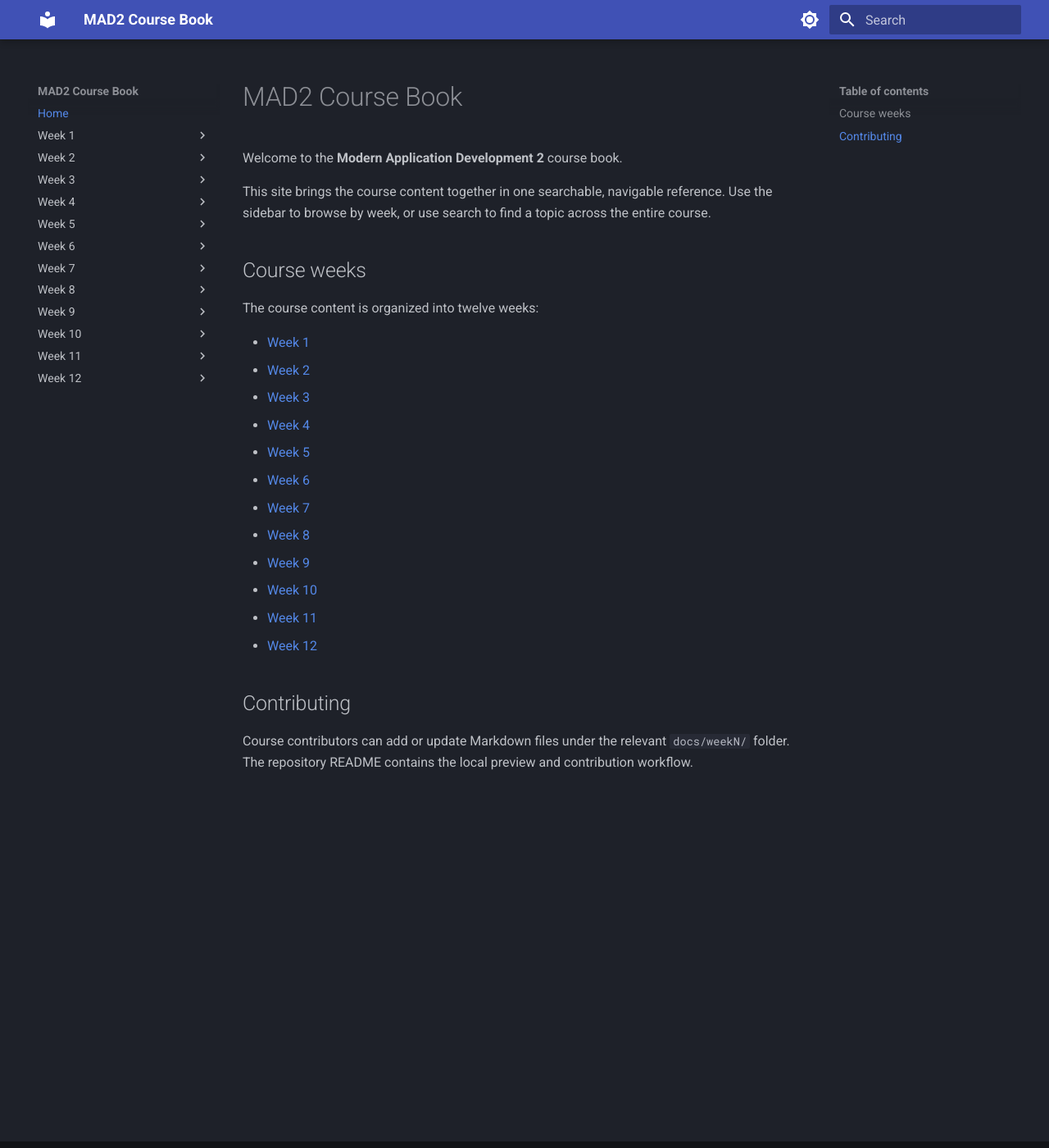
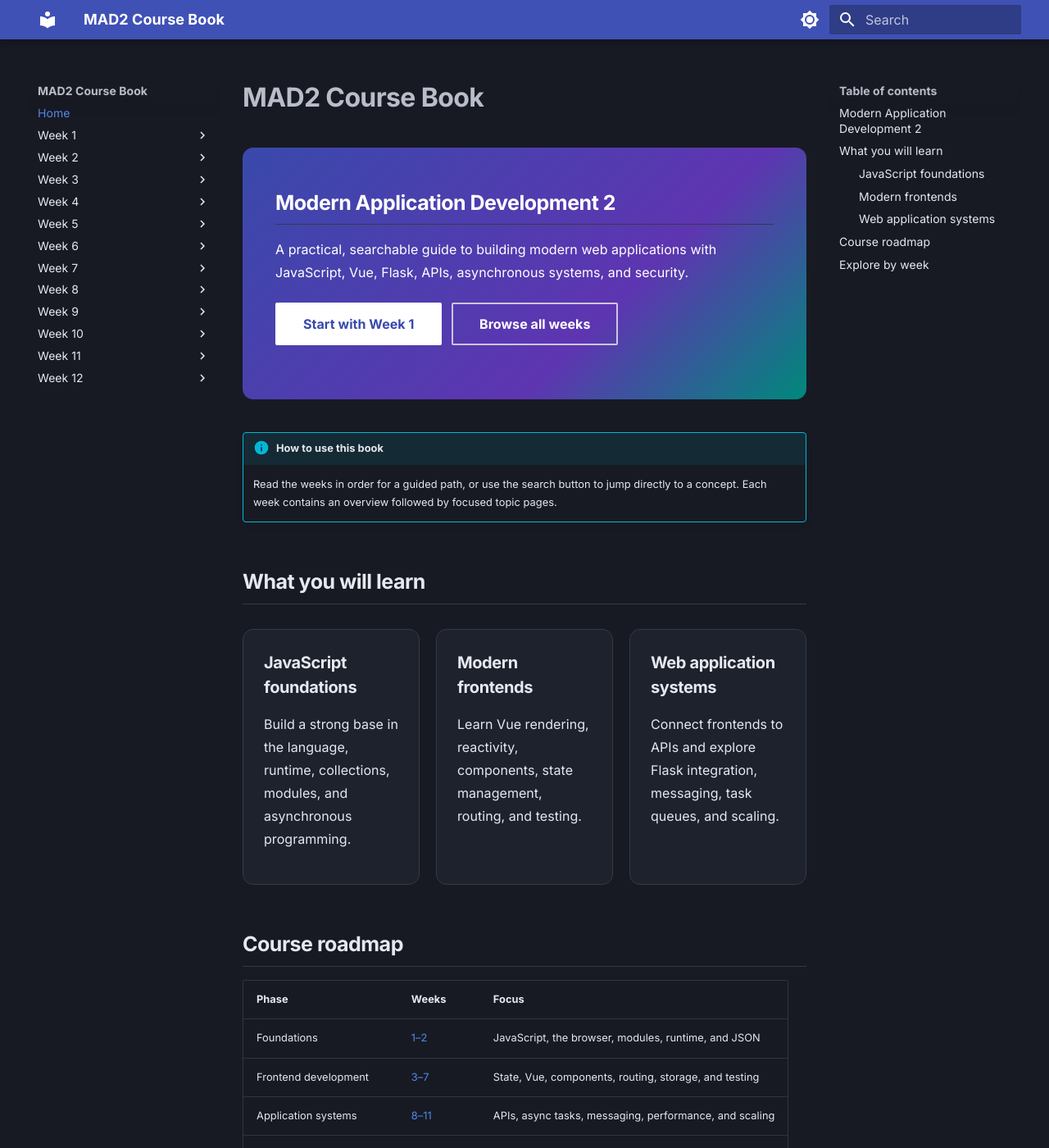
Before and after one commit to 24f2005644/appdev2coursebook, an MkDocs documentation site: the page built from docs/index.md, in a window 1280 px wide and 1400 px high. Shown: the whole window at 82% size. Built offline with MkDocs 1.6.1 and Material for MkDocs 9.7.7, drawn with Linux system fonts in a browser that asks for light colours; some of the changed text lies outside the part shown.

Commit message:
Improve course book visual design
Co-authored-by: Copilot <223556219+Copilot@users.noreply.github.com>

```diff
--- a/docs/index.md
+++ b/docs/index.md
@@ -1,12 +1,63 @@
 # MAD2 Course Book
 
-Welcome to the **Modern Application Development 2** course book.
+<div class="home-hero" markdown>
 
-This site brings the course content together in one searchable, navigable reference. Use the sidebar to browse by week, or use search to find a topic across the entire course.
+## Modern Application Development 2
 
-## Course weeks
+A practical, searchable guide to building modern web applications with JavaScript, Vue, Flask, APIs, asynchronous systems, and security.
 
-The course content is organized into twelve weeks:
+[Start with Week 1](week1/index.md){ .md-button .md-button--primary }
+[Browse all weeks](#course-roadmap){ .md-button }
+
+</div>
+
+!!! info "How to use this book"
+    Read the weeks in order for a guided path, or use the search button to jump directly to a concept. Each week contains an overview followed by focused topic pages.
+
+## What you will learn
+
+<div class="home-cards" markdown>
+
+<div class="home-card" markdown>
+
+### JavaScript foundations
+
+Build a strong base in the language, runtime, collections, modules, and asynchronous programming.
+
+</div>
+
+<div class="home-card" markdown>
+
+### Modern frontends
+
+Learn Vue rendering, reactivity, components, state management, routing, and testing.
+
+</div>
+
+<div class="home-card" markdown>
+
+### Web application systems
+
+Connect frontends to APIs and explore Flask integration, messaging, task queues, and scaling.
+
+</div>
+
+</div>
+
+## Course roadmap
+
+| Phase | Weeks | Focus |
+| --- | --- | --- |
+| Foundations | [1–2](week1/index.md) | JavaScript, the browser, modules, runtime, and JSON |
+| Frontend development | [3–7](week3/index.md) | State, Vue, components, routing, storage, and testing |
+| Application systems | [8–11](week8/index.md) | APIs, async tasks, messaging, performance, and scaling |
+| Responsible development | [12](week12/index.md) | Privacy, frontend security, and backend security |
+
+## Explore by week
+
+Use the sidebar or choose a week below:
+
+<div class="week-grid" markdown>
 
 - [Week 1](week1/index.md)
 - [Week 2](week2/index.md)
@@ -21,6 +72,4 @@ The course content is organized into twelve weeks:
 - [Week 11](week11/index.md)
 - [Week 12](week12/index.md)
 
-## Contributing
-
-Course contributors can add or update Markdown files under the relevant `docs/weekN/` folder. The repository README contains the local preview and contribution workflow.
+</div>
--- a/docs/stylesheets/extra.css
+++ b/docs/stylesheets/extra.css
@@ -1,5 +1,67 @@
 .md-copyright {
   display: none;
+}
+
+:root {
+  --mad2-radius: 0.65rem;
+  --mad2-accent: #26a69a;
+}
+
+[data-md-color-scheme="slate"] {
+  --md-default-bg-color: #171a23;
+  --md-default-bg-color--light: #1e222d;
+  --md-default-fg-color: #e6e8ef;
+  --md-default-fg-color--light: #b8bdc9;
+  --md-default-fg-color--lightest: #343a49;
+  --md-typeset-a-color: #80cbc4;
+}
+
+[data-md-color-scheme="default"] {
+  --md-default-bg-color--light: #f5f7fb;
+  --md-default-fg-color--lightest: #dfe4ed;
+  --md-typeset-a-color: #3949ab;
+}
+
+body {
+  letter-spacing: 0.005em;
+}
+
+.md-typeset {
+  line-height: 1.75;
+}
+
+.md-typeset h1,
+.md-typeset h2,
+.md-typeset h3 {
+  font-weight: 650;
+  letter-spacing: -0.02em;
+}
+
+.md-typeset h2 {
+  margin-top: 2.2em;
+  padding-bottom: 0.35em;
+  border-bottom: 1px solid var(--md-default-fg-color--lightest);
+}
+
+.md-typeset a {
+  transition: color 160ms ease;
+}
+
+.md-typeset a:hover {
+  color: var(--mad2-accent);
+}
+
+.md-typeset code {
+  border-radius: 0.3rem;
+}
+
+.md-typeset pre > code {
+  border: 1px solid var(--md-default-fg-color--lightest);
+  border-radius: var(--mad2-radius);
+}
+
+.md-typeset table {
+  border-radius: var(--mad2-radius);
 }
 
 .md-nav--secondary .md-nav__list {
@@ -13,3 +75,64 @@
 .md-nav--secondary .md-nav__item .md-nav__list {
   margin-left: 0.6rem;
 }
+
+.home-hero {
+  padding: 2.5rem 2rem;
+  margin: 0 0 2rem;
+  border-radius: var(--mad2-radius);
+  background: linear-gradient(135deg, #3949ab, #5e35b1 65%, #00897b);
+  color: #fff;
+}
+
+.home-hero h2 {
+  margin-top: 0;
+  color: #fff;
+}
+
+.home-hero .md-button {
+  margin: 0.35rem 0.35rem 0 0;
+  color: #fff;
+  border-color: rgba(255, 255, 255, 0.7);
+}
+
+.home-hero .md-button--primary {
+  background: #fff;
+  color: #3949ab;
+  border-color: #fff;
+}
+
+.home-cards {
+  display: grid;
+  grid-template-columns: repeat(3, minmax(0, 1fr));
+  gap: 1rem;
+  margin: 1.5rem 0 2rem;
+}
+
+.home-card {
+  padding: 1.25rem;
+  border: 1px solid var(--md-default-fg-color--lightest);
+  border-radius: var(--mad2-radius);
+  background: var(--md-default-bg-color--light);
+}
+
+.home-card h3 {
+  margin-top: 0;
+}
+
+.week-grid ul {
+  display: grid;
+  grid-template-columns: repeat(4, minmax(0, 1fr));
+  gap: 0.5rem 1.5rem;
+  padding-left: 1.25rem;
+}
+
+@media screen and (max-width: 768px) {
+  .home-hero {
+    padding: 1.5rem;
+  }
+
+  .home-cards,
+  .week-grid ul {
+    grid-template-columns: 1fr;
+  }
+}
--- a/mkdocs.yml
+++ b/mkdocs.yml
@@ -8,22 +8,29 @@ extra:
 theme:
   name: material
   language: en
+  font:
+    text: Inter
+    code: Roboto Mono
+  palette:
+    - scheme: slate
+      primary: indigo
+      accent: teal
+      toggle:
+        icon: material/brightness-7
+        name: Switch to light mode
+    - media: "(prefers-color-scheme: light)"
+      scheme: default
+      primary: indigo
+      accent: teal
+      toggle:
+        icon: material/brightness-4
+        name: Switch to dark mode
   features:
     - navigation.top
     - search.highlight
     - search.share
     - content.code.copy
     - toc.follow
-  palette:
-    - scheme: slate
-      toggle:
-        icon: material/brightness-7
-        name: Switch to light mode
-    - media: "(prefers-color-scheme: light)"
-      scheme: default
-      toggle:
-        icon: material/brightness-4
-        name: Switch to dark mode
 
 extra_css:
   - stylesheets/extra.css
@@ -31,6 +38,7 @@ extra_css:
 markdown_extensions:
   - admonition
   - attr_list
+  - md_in_html
   - pymdownx.details
   - pymdownx.highlight
   - pymdownx.inlinehilite
```
